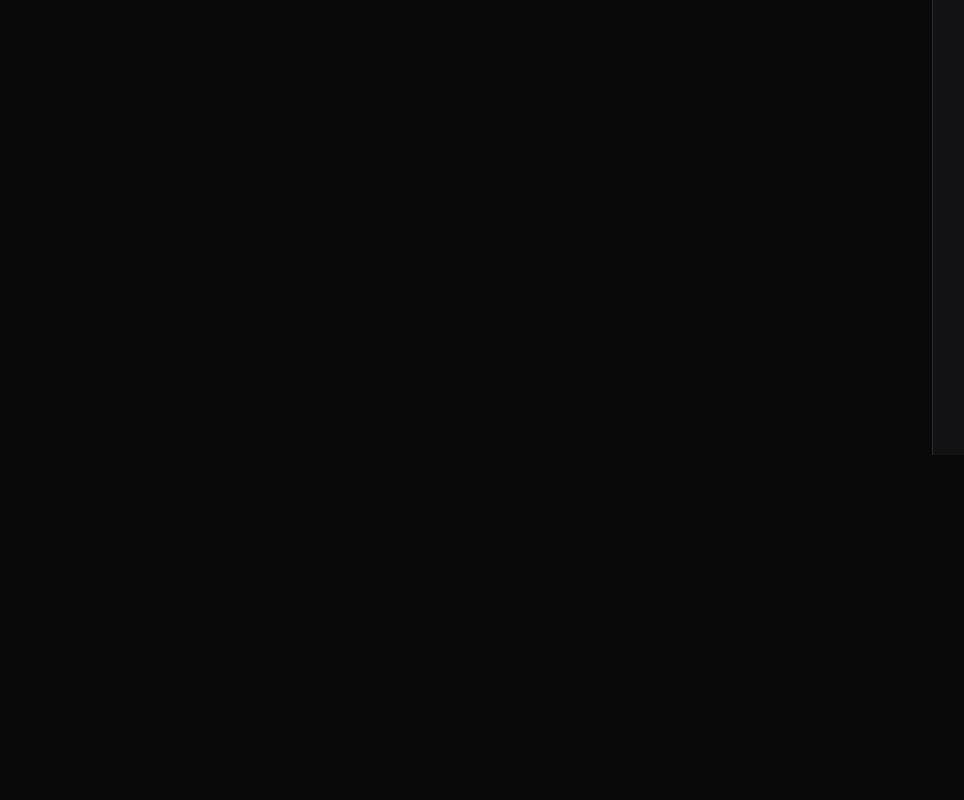
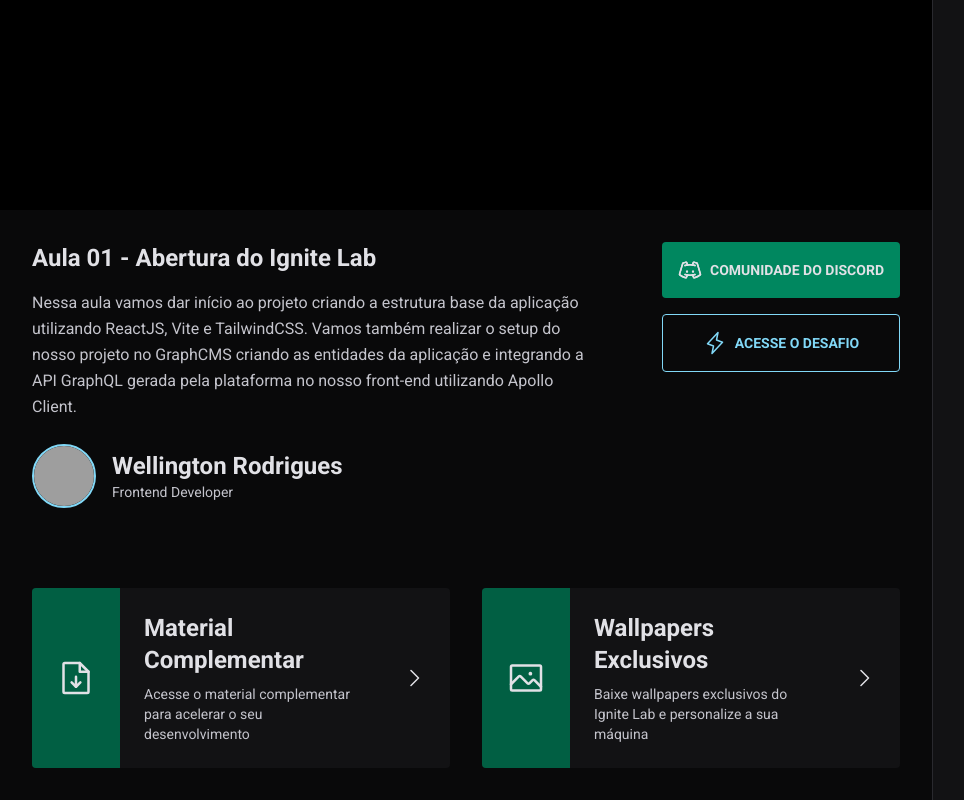
Before and after one commit to wellingtonrodriguesbr/ignitelab, a React (Vite) app: page / in a window 1280 px wide. Shown: the part 345-1145 px from the top of the page, without its empty margins (0-964 px from the left). Before the commit the page ends 800 px from the top, so only its background shows below. Built offline with nearby package versions, Linux system fonts and the light colour scheme; no server answers; grey boxes are pictures that could not be loaded.

Commit message:
feat: WIP Video component

```diff
--- a/src/components/Video.tsx
+++ b/src/components/Video.tsx
@@ -1,3 +1,104 @@
+import {
+  CaretRight,
+  DiscordLogo,
+  FileArrowDown,
+  Image,
+  Lightning,
+} from "phosphor-react";
+
 export function Video() {
-  return <div className="flex-1">Video</div>;
+  return (
+    <div className="flex-1">
+      <div className="bg-black flex justify-center">
+        <div className="h-full w-full max-w-[1100px] max-h-[60vh] aspect-video"></div>
+      </div>
+      <div className="p-8 max-w-[1100px] mx-auto">
+        <div className="flex items-start gap-16">
+          <div className="flex-1">
+            <h1 className="text-2xl font-bold">
+              Aula 01 - Abertura do Ignite Lab
+            </h1>
+            <p className="mt-4 text-gray-200 leading-relaxed">
+              Nessa aula vamos dar início ao projeto criando a estrutura base da
+              aplicação utilizando ReactJS, Vite e TailwindCSS. Vamos também
+              realizar o setup do nosso projeto no GraphCMS criando as entidades
+              da aplicação e integrando a API GraphQL gerada pela plataforma no
+              nosso front-end utilizando Apollo Client.
+            </p>
+
+            <div className="flex items-center gap-4 mt-6">
+              <img
+                className="rounded-full h-16 w-16 border-2 border-blue-500"
+                src="https://github.com/wellingtonrodriguesbr.png"
+                alt=""
+              />
+              <div className="leading-relaxed">
+                <strong className="font-bold text-2xl block">
+                  Wellington Rodrigues
+                </strong>
+                <span className="text-gray-200 text-sm block">
+                  Frontend Developer
+                </span>
+              </div>
+            </div>
+          </div>
+
+          <div className="flex flex-col gap-4">
+            <a
+              href="#comunidade"
+              className="flex p-4 text-sm bg-green-500 items-center rounded font-bold uppercase gap-2 justify-center hover:bg-green-700 transition-colors"
+            >
+              <DiscordLogo size={24} />
+              Comunidade do Discord
+            </a>
+            <a
+              href="#challenge"
+              className="flex p-4 text-sm border border-blue-500 text-blue-500 items-center rounded font-bold uppercase gap-2 justify-center hover:bg-blue-500 hover:text-gray-900 transition-colors"
+            >
+              <Lightning size={24} />
+              Acesse o desafio
+            </a>
+          </div>
+        </div>
+        <div className=" gap-8 mt-20 grid grid-cols-2">
+          <a
+            href="#material"
+            className="bg-gray-700 rounded overflow-hidden flex items-stretch gap-6 hover:bg-gray-600 transition-colors"
+          >
+            <div className="bg-green-700 h-full p-6 flex items-center">
+              <FileArrowDown size={40} />
+            </div>
+            <div className="py-6 leading-relaxed">
+              <strong className="text-2xl">Material Complementar</strong>
+              <p className="text-sm text-gray-200 mt-2">
+                Acesse o material complementar para acelerar o seu
+                desenvolvimento
+              </p>
+            </div>
+            <div className="h-full p-6 flex items-center">
+              <CaretRight size={24} />
+            </div>
+          </a>
+          <a
+            href="#wallpaper"
+            className="bg-gray-700 rounded overflow-hidden flex items-stretch gap-6 hover:bg-gray-600 transition-colors"
+          >
+            <div className="bg-green-700 h-full p-6 flex items-center">
+              <Image size={40} />
+            </div>
+            <div className="py-6 leading-relaxed">
+              <strong className="text-2xl">Wallpapers Exclusivos</strong>
+              <p className="text-sm text-gray-200 mt-2">
+                Baixe wallpapers exclusivos do Ignite Lab e personalize a sua
+                máquina
+              </p>
+            </div>
+            <div className="h-full p-6 flex items-center">
+              <CaretRight size={24} />
+            </div>
+          </a>
+        </div>
+      </div>
+    </div>
+  );
 }
```
